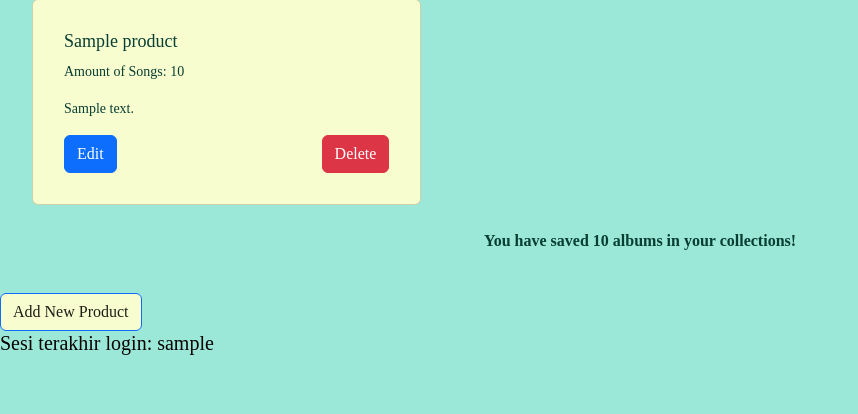
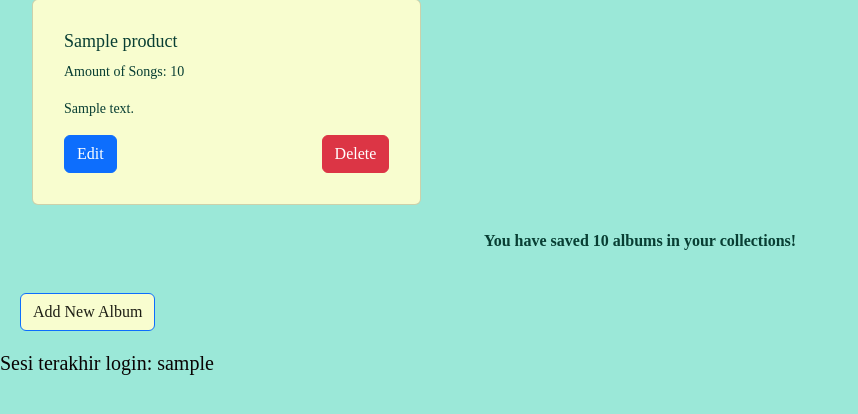
Before and after one commit to carissadzr/music-albums, a Django app: template main/templates/main.html in a window 1280 px wide. Shown: the part 187-601 px from the top of the page, without its empty margins (0-858 px from the left). Run offline with Django 4.2, Linux system fonts and the light colour scheme; tables that the repository leaves empty hold one stand-in row (values such as "Sample post"); the template is opened without the code that fills it: values that come from a table or form of the project are taken from there, most other values are stand-ins (such as "Sample title", 1, 10 or a date in 2020); some web fonts are replaced.

Commit message:
added margin

```diff
--- a/main/templates/main.html
+++ b/main/templates/main.html
@@ -87,8 +87,8 @@
     </p>
     <br />
 
-    <a href="{% url 'main:create_product' %}" class="btn btn-primary" style="background-color: #F8FDCF; color: #1d1e14;">
-        Add New Product
+    <a href="{% url 'main:create_product' %}" class="btn btn-primary" style="margin-left: 20px; margin-bottom : 20px; background-color: #F8FDCF; color: #1d1e14;">
+        Add New Album
     </a>
 
 
```
